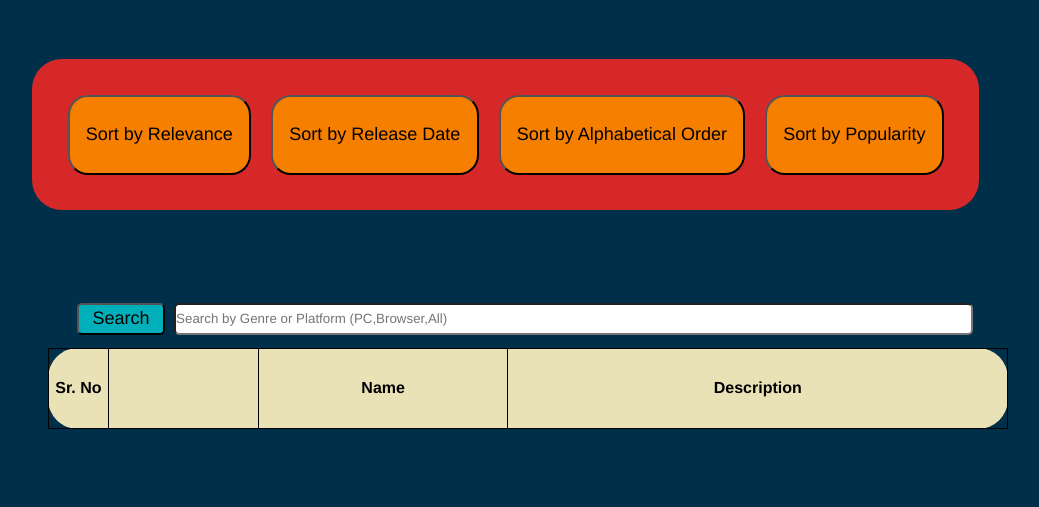
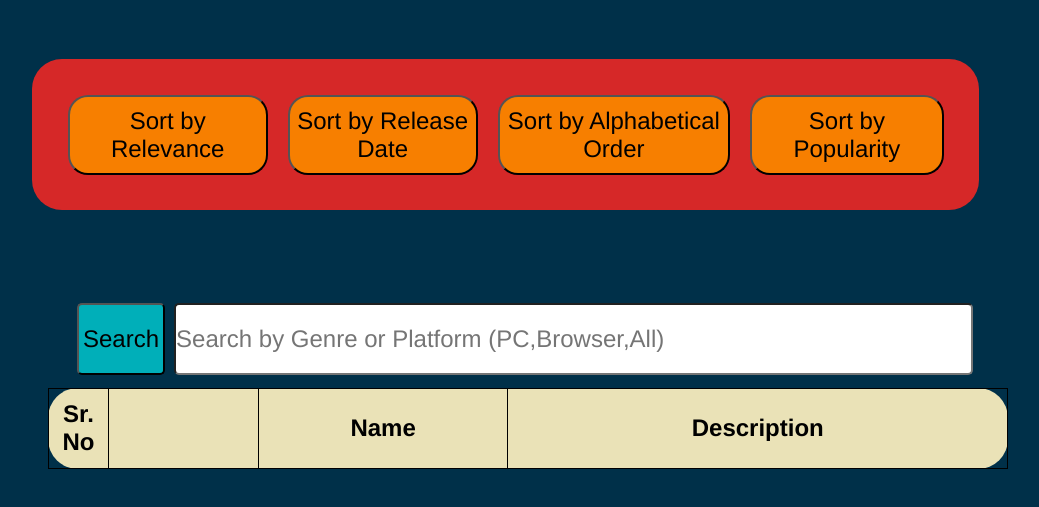
Before and after one commit to Varun-Nathani/Free-to-play-games-list-webpage, a plain HTML site: page Free-to-play Games website/index.html in a window 1280 px wide. Shown: the part 223-730 px from the top of the page, without its empty margins (192-1231 px from the left). Drawn offline with Linux system fonts and the light colour scheme; no server answers.

Commit message:
Increased Font Size

```diff
--- a/Free-to-play Games website/style.css
+++ b/Free-to-play Games website/style.css
@@ -33,12 +33,12 @@ body{
     margin-left: 32vh;
     display: flex;
     width: 70%;
-    height: 4vh;
+    height: 9vh;
     padding: 1%;
 }
 
 #search-button{
-    font-size: large;
+    font-size: 3vh;
     background-color: #00afb9;
     border-radius: 5px;
     text-align: center;
@@ -48,7 +48,8 @@ body{
 #search-bar{
     border-radius: 5px;
     margin-left: 1%;
-    width: 90%
+    width: 90%;
+    font-size: 3vh;
 }
 
 #unremovable{
@@ -57,7 +58,7 @@ body{
 
 .sorting-btn{
     padding: 2%;
-    font-size: large;
+    font-size: 3vh;
     margin: 10px;
     background-color: #F77F00;
     max-width: 100%;
@@ -73,6 +74,7 @@ body{
     padding: 1%;
     border-radius: 30px;
     background-color: #EAE2B7;
+    font-size: 3vh;
 }
 
 table,th,td{
```
